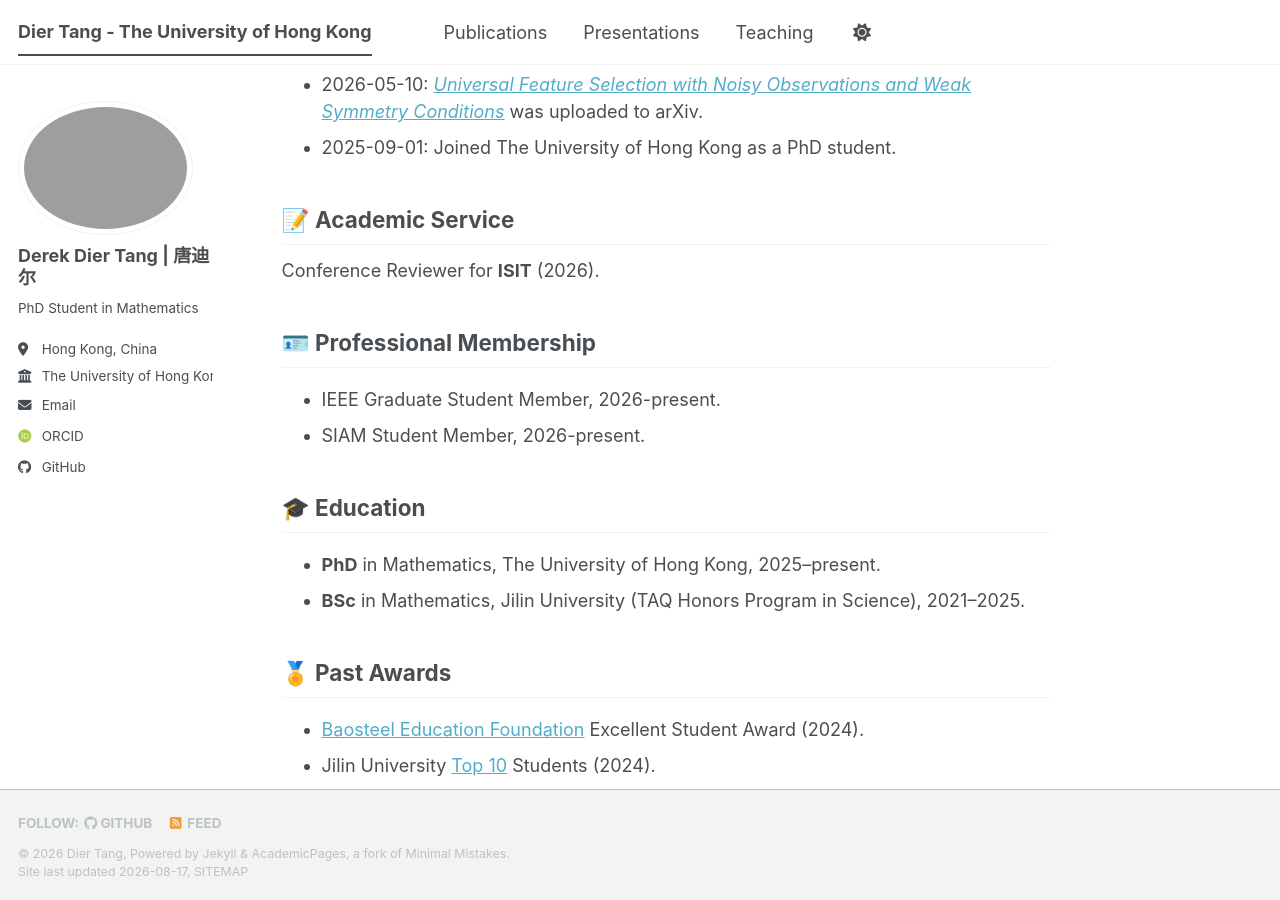
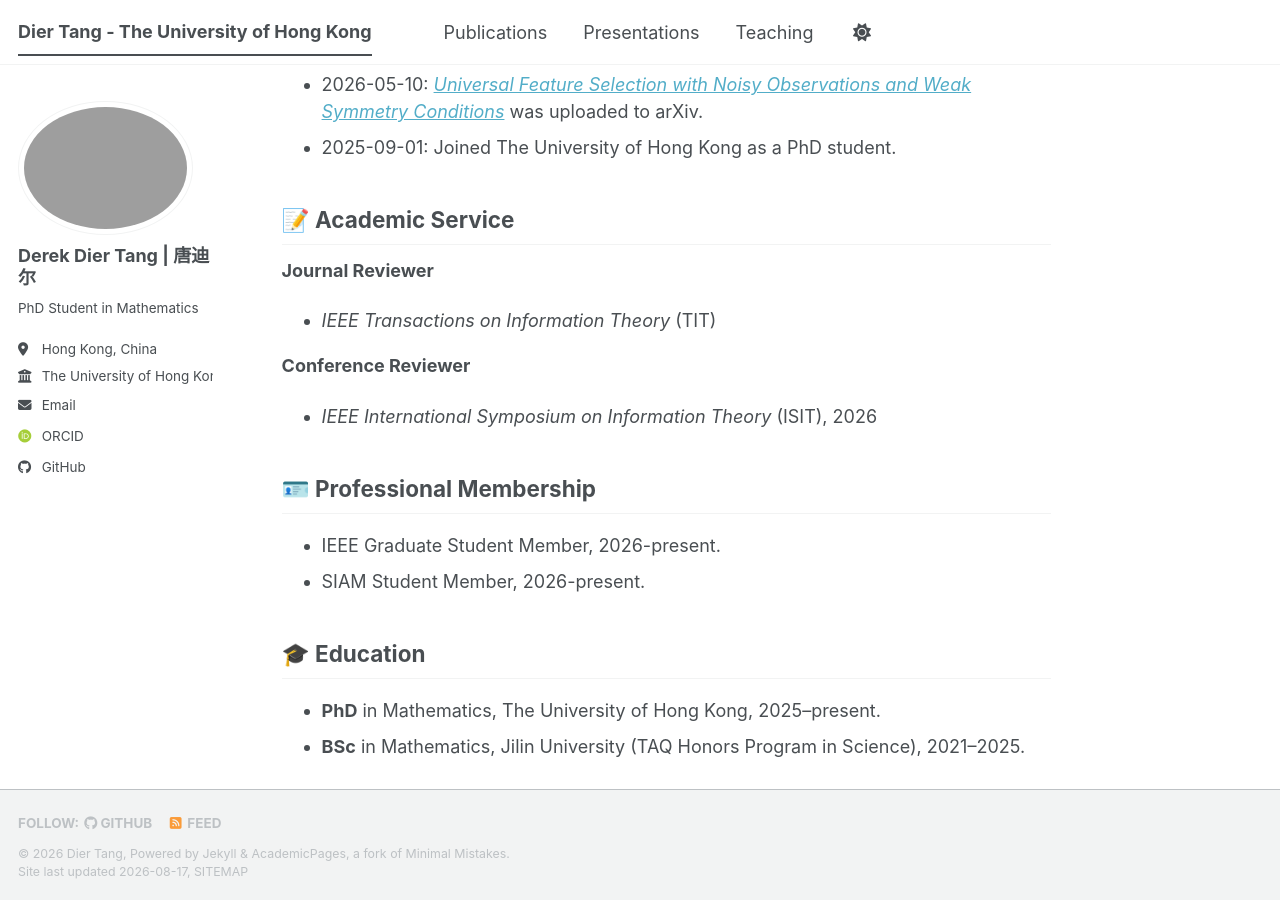
Before and after one commit to TangDier03/tangdier03.github.io, a Jekyll site: the page built from _pages/about.md, in a window 1280 px wide and 900 px high, scrolled down 662 px. Built offline with Jekyll 4.4.1, drawn with Linux system fonts in a browser that asks for light colours; some web fonts are replaced; a script bundle is joined from its source files by our own code; library files that are not in the unit come from our copies.

Commit message:
Update about.md

```diff
--- a/_pages/about.md
+++ b/_pages/about.md
@@ -31,7 +31,11 @@
 
 ## 📝 Academic Service
 
-Conference Reviewer for **ISIT** (2026).
+**Journal Reviewer**
+* *IEEE Transactions on Information Theory* (TIT)
+
+**Conference Reviewer**
+* *IEEE International Symposium on Information Theory* (ISIT), 2026
 
 
 
```
